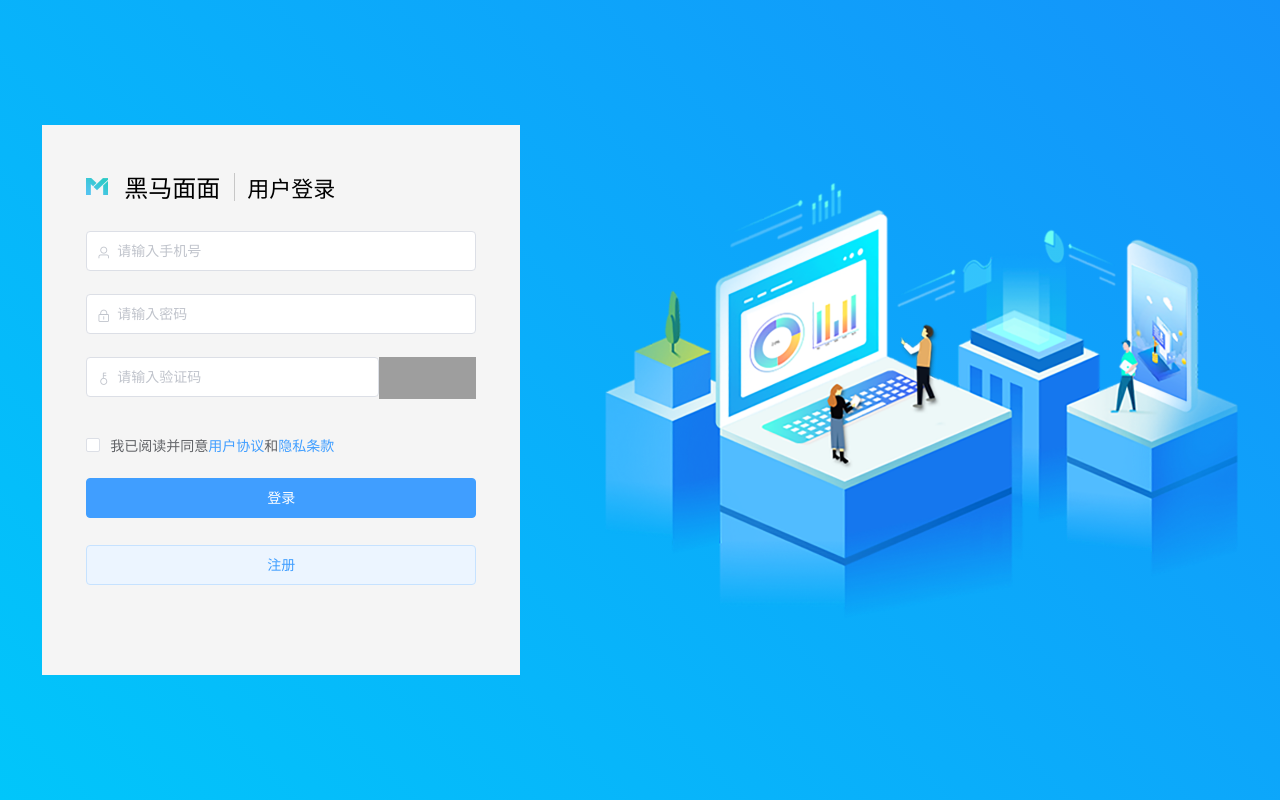
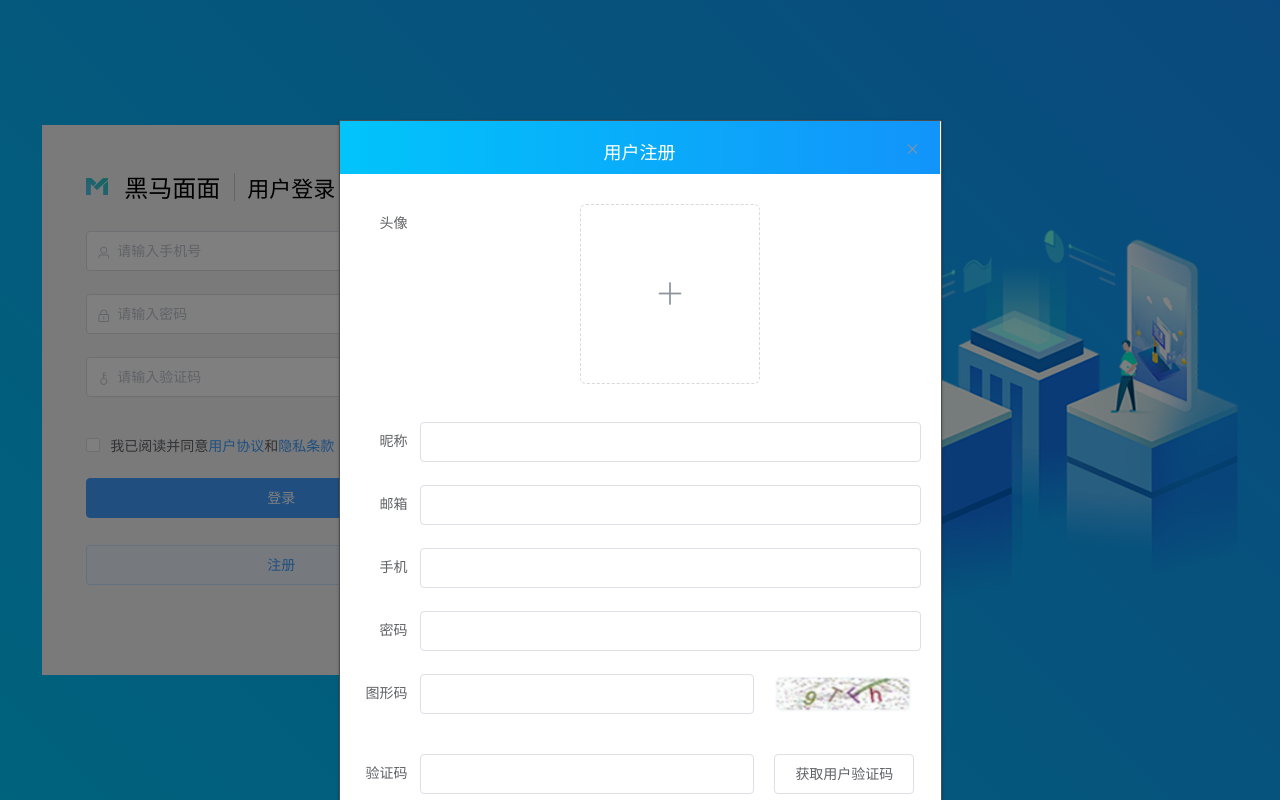
Before and after one commit to 994270241/heimamm_44, a Vue app: page /#/login in a window 1280 px wide. Both pictures are taken after a click on the button "注册". Built offline with nearby package versions, Linux system fonts and the light colour scheme.

Commit message:
注册 - 布局

```diff
--- a/src/views/login/login.vue
+++ b/src/views/login/login.vue
@@ -49,12 +49,76 @@
         <!-- 按钮 -->
         <el-form-item>
           <el-button type="primary" class="login-btn" @click="submitForm">登录</el-button>
-          <el-button class="register-btn">注册</el-button>
+          <el-button class="register-btn" @click="dialogFormVisible = true">注册</el-button>
         </el-form-item>
       </el-form>
     </div>
     <!-- 右边图片 -->
     <img class="login-src" src="../../assets/login_banner_ele.png" alt />
+    <!-- 用户注册对话框 -->
+    <el-dialog title="用户注册" :visible.sync="dialogFormVisible">
+      <el-form :model="form">
+        <!-- 头像 -->
+        <el-form-item  label="头像" :label-width="formLabelWidth">
+          <!-- 头像上传 -->
+          <el-form-item>
+            <el-upload
+              class="avatar-uploader"
+              action="https://jsonplaceholder.typicode.com/posts/"
+              :show-file-list="false"
+              :on-success="handleAvatarSuccess"
+              :before-upload="beforeAvatarUpload"
+            >
+              <img v-if="imageUrl" :src="imageUrl" class="avatar" />
+              <i v-else class="el-icon-plus avatar-uploader-icon"></i>
+            </el-upload>
+          </el-form-item>
+        </el-form-item>
+        <!-- 昵称-->
+        <el-form-item label="昵称" :label-width="formLabelWidth">
+          <el-input v-model="form.name" autocomplete="off"></el-input>
+        </el-form-item>
+        <!-- 邮箱 -->
+        <el-form-item label="邮箱" :label-width="formLabelWidth">
+          <el-input v-model="form.name" autocomplete="off"></el-input>
+        </el-form-item>
+        <!-- 手机 -->
+        <el-form-item label="手机" :label-width="formLabelWidth">
+          <el-input v-model="form.name" autocomplete="off"></el-input>
+        </el-form-item>
+        <!-- 密码 -->
+        <el-form-item label="密码" :label-width="formLabelWidth">
+          <el-input v-model="form.name" autocomplete="off"></el-input>
+        </el-form-item>
+        <!-- 图形码 -->
+        <el-form-item label="图形码" :label-width="formLabelWidth">
+          <el-row>
+            <el-col :span="16">
+              <el-input v-model="form.name" autocomplete="off"></el-input>
+            </el-col>
+            <el-col :span="7" :offset="1">
+              <img src="../../assets/YZM.png" alt class="register-YZM" />
+            </el-col>
+          </el-row>
+        </el-form-item>
+        <!-- 验证码 -->
+        <el-form-item label="验证码 " :label-width="formLabelWidth">
+
+          <el-row >
+            <el-col :span="16">
+               <el-input v-model="form.name" autocomplete="off"></el-input>
+            </el-col>
+            <el-col :span="7" :offset="1">
+              <el-button>获取用户验证码</el-button>
+            </el-col>
+          </el-row>
+        </el-form-item>
+      </el-form>
+      <div slot="footer" class="dialog-footer">
+        <el-button @click="dialogFormVisible = false">取 消</el-button>
+        <el-button type="primary" @click="dialogFormVisible = false">确 定</el-button>
+      </div>
+    </el-dialog>
   </div>
 </template>
 
@@ -127,7 +191,13 @@ export default {
         ]
       },
       // 验证码URL:
-      YZMUrl: process.env.VUE_APP_BASEURL + "/captcha?type=login"
+      YZMUrl: process.env.VUE_APP_BASEURL + "/captcha?type=login",
+      // 是否弹出对话框
+      dialogFormVisible: false,
+      //  宽度
+      formLabelWidth: "60px",
+      //  上传地址
+      imageUrl: ""
     };
   },
   methods: {
@@ -145,11 +215,11 @@ export default {
               url: process.env.VUE_APP_BASEURL + "/login",
               method: "post",
               // 设置跨域请求可以携带cookie
-              withCredentials : true,
-              data : {
-                  phone : this.form.phone,
-                  password : this.form.password,
-                  code: this.form.YZM,
+              withCredentials: true,
+              data: {
+                phone: this.form.phone,
+                password: this.form.password,
+                code: this.form.YZM
               }
             }).then(res => {
               //成功回调
@@ -169,6 +239,22 @@ export default {
       // 时间戳
       this.YZMUrl =
         process.env.VUE_APP_BASEURL + "/captcha?type=login&" + Date.now();
+    },
+    // 用户头像上传
+    handleAvatarSuccess(res, file) {
+      this.imageUrl = URL.createObjectURL(file.raw);
+    },
+    beforeAvatarUpload(file) {
+      const isJPG = file.type === "image/jpeg";
+      const isLt2M = file.size / 1024 / 1024 < 2;
+
+      if (!isJPG) {
+        this.$message.error("上传头像图片只能是 JPG 格式!");
+      }
+      if (!isLt2M) {
+        this.$message.error("上传头像图片大小不能超过 2MB!");
+      }
+      return isJPG && isLt2M;
     }
   }
 };
@@ -244,5 +330,58 @@ export default {
       }
     }
   }
+  // 用户注册
+  .el-dialog {
+    width: 603px;
+    height: 786px;
+    background: rgba(255, 255, 255, 1);
+    border: 1px solid rgba(78, 78, 78, 1);
+    .el-dialog__header {
+      text-align: center;
+      width: 600px;
+      height: 53px;
+      // line-height: 53px;
+      background: linear-gradient(to right, #01c4fa, #1294fa);
+      .el-dialog__title {
+        font-size: 18px;
+        padding-bottom: 20px;
+        color: white;
+      }
+    }
+    // 头像上传
+    .avatar-uploader {
+      text-align: center;
+    }
+    .avatar-uploader .el-upload {
+      border: 1px dashed #d9d9d9;
+      border-radius: 6px;
+      cursor: pointer;
+      position: relative;
+      overflow: hidden;
+    }
+    .avatar-uploader .el-upload:hover {
+      border-color: #409eff;
+    }
+    .avatar-uploader-icon {
+      font-size: 28px;
+      color: #8c939d;
+      width: 178px;
+      height: 178px;
+      line-height: 178px;
+      text-align: center;
+    }
+    .avatar {
+      width: 178px;
+      height: 178px;
+      display: block;
+    }
+    .dialog-footer {
+      text-align: center;
+    }
+    .register-YZM {
+      width: 100%;
+      height: 42px;
+    }
+  }
 }
 </style>
```
